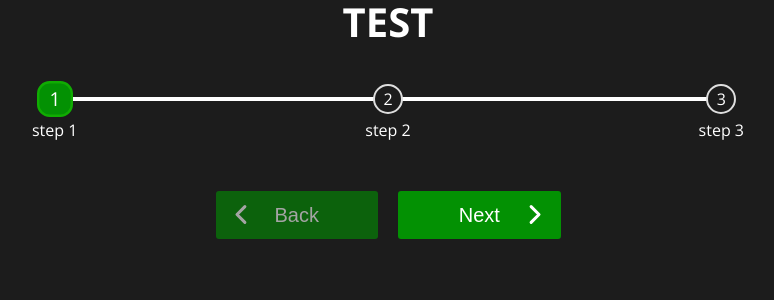
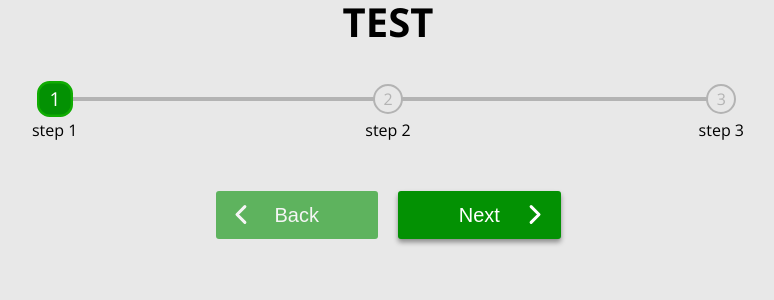
Before and after one commit to pmar0/saleSignMakerApp, a React (Create React App) app in the folder client/: page / in a window 1280 px wide. Shown: the top 300 px of the page, without its empty margins (252-1026 px from the left). Built offline with nearby package versions, Linux system fonts and the light colour scheme.

Commit message:
tweaked colors, btn animations, added partial step

```diff
--- a/client/src/App.js
+++ b/client/src/App.js
@@ -6,12 +6,22 @@ const stepArray = ['step 1', 'step 2', 'step 3']
 
 function App() {
   const [step, setStep] = useState(0)
+  const [error, setError] = useState('')
   const isFinalStep = step === stepArray.length - 1
   const isFirstStep = step === 0
 
   const nextStep = () => {
     if (step + 1 < stepArray.length) {
+      //want to set the error to something if I receive an error from backend
+      //then properly step forward if there is no error
+      // if(true)
+      // {
+      //   setError('ahh')
+      // }
+      // else{
+        // setError('')
       setStep(step+1)
+      // }
     }
     if (isFinalStep) {
       alert('you did it yey')
@@ -26,10 +36,11 @@ function App() {
 
   return (
     <div className="flex">
-      <h1 style={{'margin-bottom': 0}}>TEST</h1>
+      <h1 style={{marginBottom: 0}}>TEST</h1>
       <StepCounter
         stepArray={stepArray}
         currentStep={step}
+        error={error}
         //square
       />
       <div>
--- a/client/src/components/ArrowButton.js
+++ b/client/src/components/ArrowButton.js
@@ -1,6 +1,6 @@
 const ArrowButton = (props) => {
-    const { children, onClick, type, disabled } = props
-    console.log(children[0])
+    const { children, onClick, disabled } = props
+
     return(
         <button
         className="arrowButton"
@@ -9,8 +9,8 @@ const ArrowButton = (props) => {
         >
             {children.toLowerCase() === 'back'?
                 <div className="chevron-container">
-                    <svg xmlns="http://www.w3.org/2000/svg" className="chevron prev" fill="none" viewBox="0 0 24 24" stroke="currentColor">
-                        <path strokeLinecap="round" strokeLinejoin="round" d="M15 19l-7-7 7-7" />
+                    <svg xmlns="http://www.w3.org/2000/svg" className="chevron prev" viewBox="0 0 24 24">
+                        <path d="M15 19l-7-7 7-7" />
                     </svg>
                 </div>
                 :null
@@ -18,8 +18,8 @@ const ArrowButton = (props) => {
             {children}
             {children.toLowerCase() === 'next'?
                 <div className="chevron-container">
-                    <svg xmlns="http://www.w3.org/2000/svg" className="chevron next" fill="none" viewBox="0 0 24 24" stroke="currentColor">
-                        <path strokeLinecap="round" strokeLinejoin="round" d="M9 5l7 7-7 7" />
+                    <svg xmlns="http://www.w3.org/2000/svg" className="chevron next" viewBox="0 0 24 24">
+                        <path d="M9 5l7 7-7 7" />
                     </svg>
                 </div>
                 :null
--- a/client/src/components/StepCounter.js
+++ b/client/src/components/StepCounter.js
@@ -1,5 +1,5 @@
 const StepCounter = (props) => {
-    const { stepArray, currentStep, square } = props
+    const { stepArray, currentStep, square, error } = props
 
     return(
         <div className='step-counter'>
@@ -11,12 +11,13 @@ const StepCounter = (props) => {
                         className={
                             'step' +
                             (currentStep===index?' active':'') +
+                            (currentStep+1===index && error?' partial':'') +
                             (currentStep>index?' complete':'') +
                             (square?' square':'')
                             }
                         >
                             <div className='checkmark-container'>
-                                <svg x="0px" y="0px" fill="none" class="checkmark-svg" viewBox="0 0 25 30">
+                                <svg x="0px" y="0px" className="checkmark-svg" viewBox="0 0 25 30">
                                     <path d="M2,19.2C5.9,23.6,9.4,28,9.4,28L23,2"/>
                                 </svg>
                             </div>
--- a/client/src/scss/components/_arrowButton.scss
+++ b/client/src/scss/components/_arrowButton.scss
@@ -13,7 +13,8 @@
     outline: 0;
     cursor: pointer;
     background-color: c.$stepper-green;
-    color: c.$text-color;
+    color: c.$text-white;
+    box-shadow: 0 .2rem 0.3rem hsla(0, 0%, 0%, 0.4);
     margin: u.rem(10);
     transition: background-color 200ms ease-in;
 
@@ -27,6 +28,10 @@
             width: u.rem(27);
             aspect-ratio: 1 / 1;
             stroke-width: u.rem(2.7);
+            stroke: currentColor;
+            stroke-linecap: round;
+            stroke-linejoin: round;
+            fill: none;
             transition: transform 200ms ease-in;
 
             &.prev {
@@ -39,22 +44,30 @@
         }
     }
 
-    &:hover:enabled {
+    &:enabled {
+        &:hover {
             background-color: c.$stepper-green-dark;
         }
         // reference infra buttons for inspo..small, hard shadow on bottom
         // to give dimension, then click triggers the hard-ish shadow to expand down 2x or so
         // and there's an opacity or lightness that comes out from cursor to fill the button
-    &:hover:enabled .chevron.next {
+        &:hover .chevron.next {
             transform: translateX(u.rem(3));
         }
 
-    &:hover:enabled .chevron.prev {
+        &:hover .chevron.prev {
             transform: translateX(u.rem(-3));
+        }
+
+        &:active {
+            transform: translateY(.15rem);
+            box-shadow: 0 0 0.2rem hsla(0, 0%, 0%, 0.4);
+        }
     }
 
     &:disabled {
         opacity: 60%;
+        box-shadow: none;
         cursor: default;
     }
 }
--- a/client/src/scss/components/_stepCounter.scss
+++ b/client/src/scss/components/_stepCounter.scss
@@ -20,7 +20,8 @@
                 width: u.rem(30);
                 aspect-ratio: 1 / 1;
                 background-color: c.$background-color;
-                border: 2px solid hsl(0, 0%, 87%);
+                color: c.$text-grey;
+                border: 2px solid c.$text-grey;
                 justify-content: center;
                 align-items: center;
                 margin-inline: auto;
@@ -28,6 +29,7 @@
                 margin-bottom: u.rem(5);
                 transition: background-color 400ms,
                             border-color 400ms,
+                            color 400ms,
                             transform 200ms ease-in,
                             border-radius 150ms ease-in;
             }
@@ -35,6 +37,7 @@
             &.active::before {
                 border-color: c.$stepper-green-light;
                 background-color: c.$stepper-green;
+                color: white;
                 transform: scale(1.2);
                 border-radius: 35%;
                 transition-delay: 825ms;
@@ -42,6 +45,7 @@
 
             &.complete::before {
                 content: '';
+                color: white;
                 border-color: c.$stepper-green;
                 background-color: c.$stepper-green;
             }
@@ -77,6 +81,26 @@
                 transform: scaleX(1);
             }
 
+            &.partial::after {
+                background-image: linear-gradient(
+                    90deg,
+                    rgba(#fff, 0) 0,
+                    rgba(#fff, 0.2) 30%,
+                    rgba(#fff, 0.5) 50%,
+                    rgba(#fff, 0)
+                );
+                background-size: 200%, 100%;
+                transform: scaleX(.66);
+                animation: 2s shine ease infinite;
+                animation-delay: 650ms;
+            }
+
+            @keyframes shine {
+                to {
+                    background-position-x: -200%;
+                }
+            }
+
             &.complete::after {
                 transform: scaleX(1);
             }
@@ -92,6 +116,7 @@
             .checkmark-svg {
                 width: 0px;
                 height: 0px;
+                fill: none;
                 stroke-dashoffset: u.rem(1000);
                 transition: stroke-dashoffset 1500ms ease-in;
             }
@@ -106,7 +131,7 @@
             }
 
             .step-connector-line {
-                background-color: white;
+                background-color: c.$text-grey;
                 height: u.rem(4);
                 width: 100%;
                 position: absolute;
--- a/client/src/scss/global/_boilerplate.scss
+++ b/client/src/scss/global/_boilerplate.scss
@@ -20,5 +20,5 @@ body {
     padding: 0;
     font-family: u.$font;
     background-color: c.$background-color;
-    color: c.$text-color;
+    color: c.$text-black;
 }
--- a/client/src/scss/global/_colors.scss
+++ b/client/src/scss/global/_colors.scss
@@ -1,5 +1,7 @@
-$background-color: hsl(0, 0%, 11%);
-$text-color: hsl(0, 0%, 100%);
+$background-color: hsl(0, 0%, 91%);
+$text-white: hsl(0, 0%, 100%);
+$text-black: hsl(0, 0%, 0%);
+$text-grey: hsl(0, 0%, 70%);
 $stepper-green: hsl(120, 96%, 29%);
 $stepper-green-light: hsl(115, 98%, 34%);
 $stepper-green-dark: hsl(120, 95%, 22%)
```
Also changed, not shown: client/src/dist/css/style.css, 1 other file (tests, documents, lock files or other folders). Lines whose indentation alone changed are shown as unchanged.
